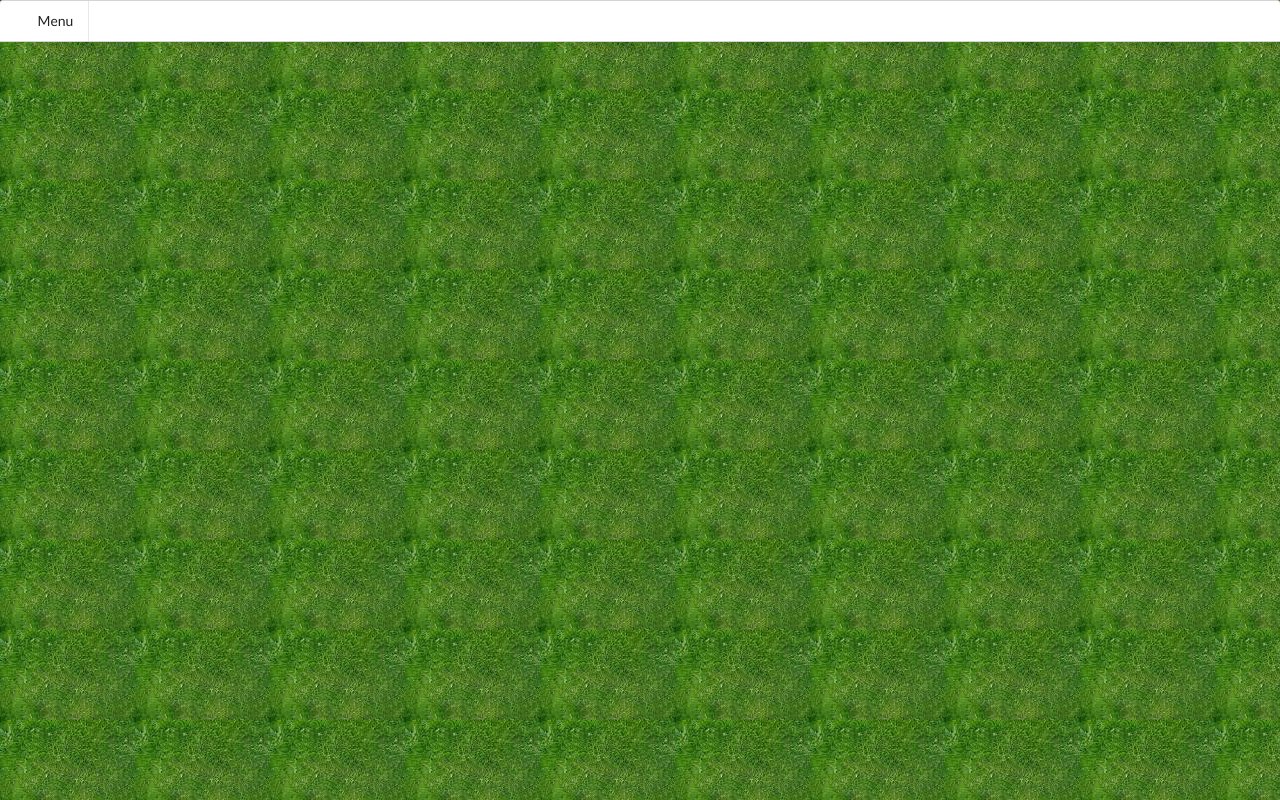
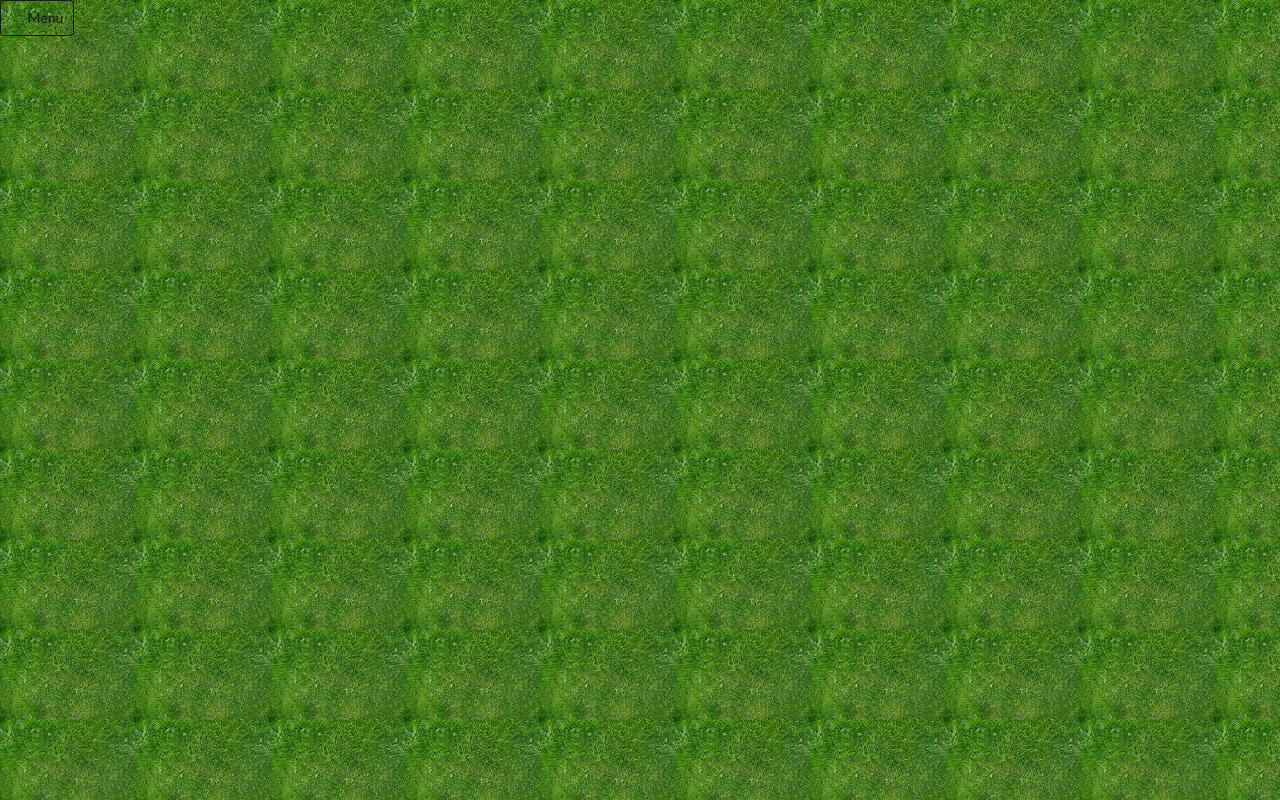
Before and after one commit to vyytx/test2, a plain HTML site: page index.html in a window 1280 px wide. Drawn offline with Linux system fonts and the light colour scheme; a web font is replaced by a local one.

Commit message:
Update index.html

```diff
--- a/index.html
+++ b/index.html
@@ -17,7 +17,7 @@
 
     <div class="pusher">
 
-      <div class="ui top attached demo menu"><a class="item"><i class="sidebar icon"></i>Menu</a></div>
+      <button class="ui secondary icon basic button" style="top:0;right:0;"><i class="list layout icon"></i>Menu</button>
       <div class="ui four column doubling stackable grid container">
 
       </div>
```
